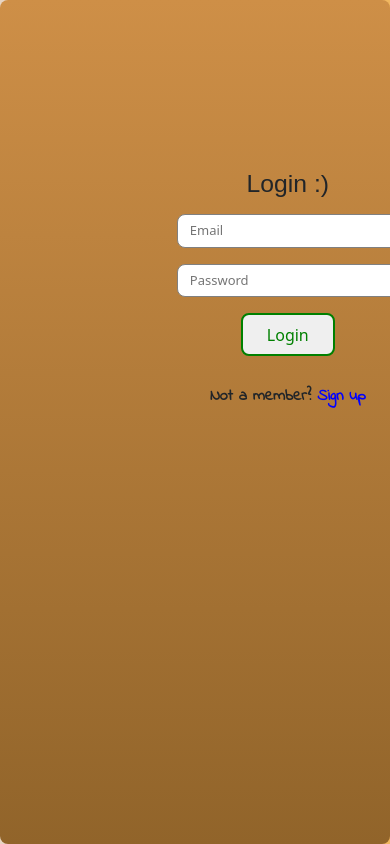
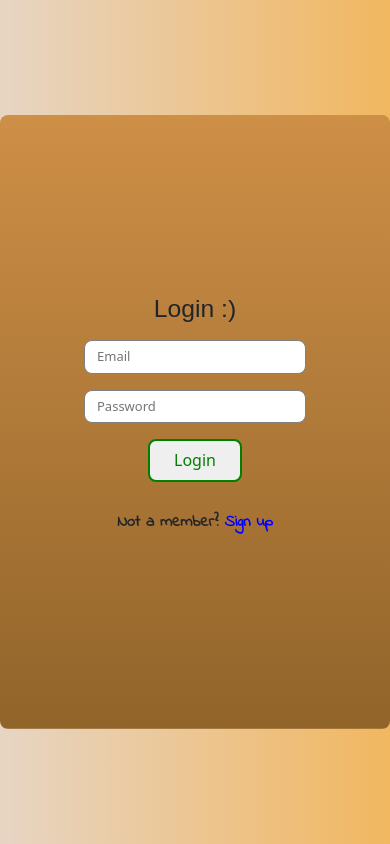
Before and after one commit to ramsumble/bookbook-frontend, a React (Create React App) app: page / in a window 390 px wide. Built offline with nearby package versions, Linux system fonts and the light colour scheme; no server answers; a web font is replaced by a local one.

Commit message:
fixed centering on mobile view

```diff
--- a/src/styles/login.css
+++ b/src/styles/login.css
@@ -131,22 +131,18 @@
 
     .login-form-container {
         width: 100%;
-        min-height: 100vh;
+        display: flex;
+        justify-content: center;
+        align-items: center;
     }
 
-    .login-image-container {
-        background: none;
-        border-top-left-radius: 8px;
-        border-bottom-left-radius: 8px;
-
+    .login-image-container, .redundant-login-container {
+        display: none;
     }
 
-    .login-container, .redundant-login-container {
-        display: flex;
-        align-items: center;
-        flex-direction: column;
+    .login-container {
+        padding: 20%;
+        flex: 1;
         margin: 0;
-        flex: 1;
-
     }
 }
```
